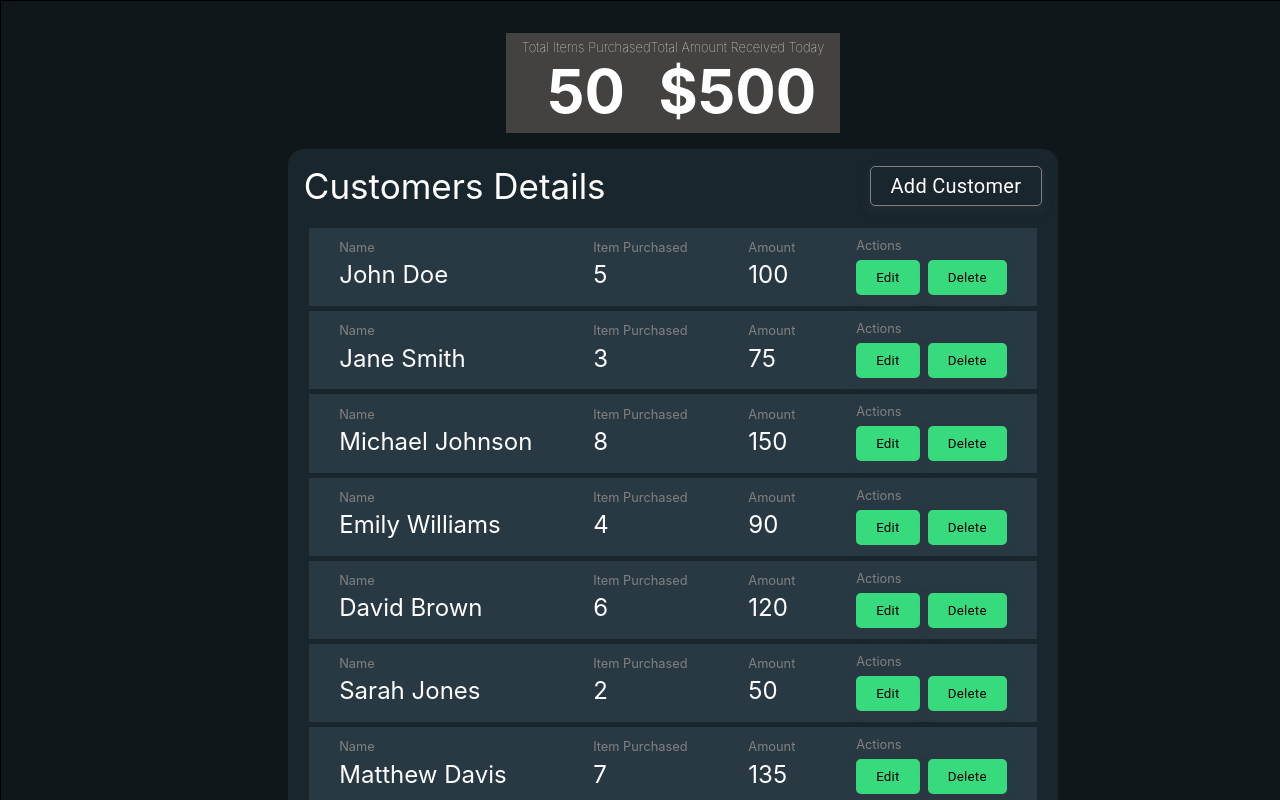
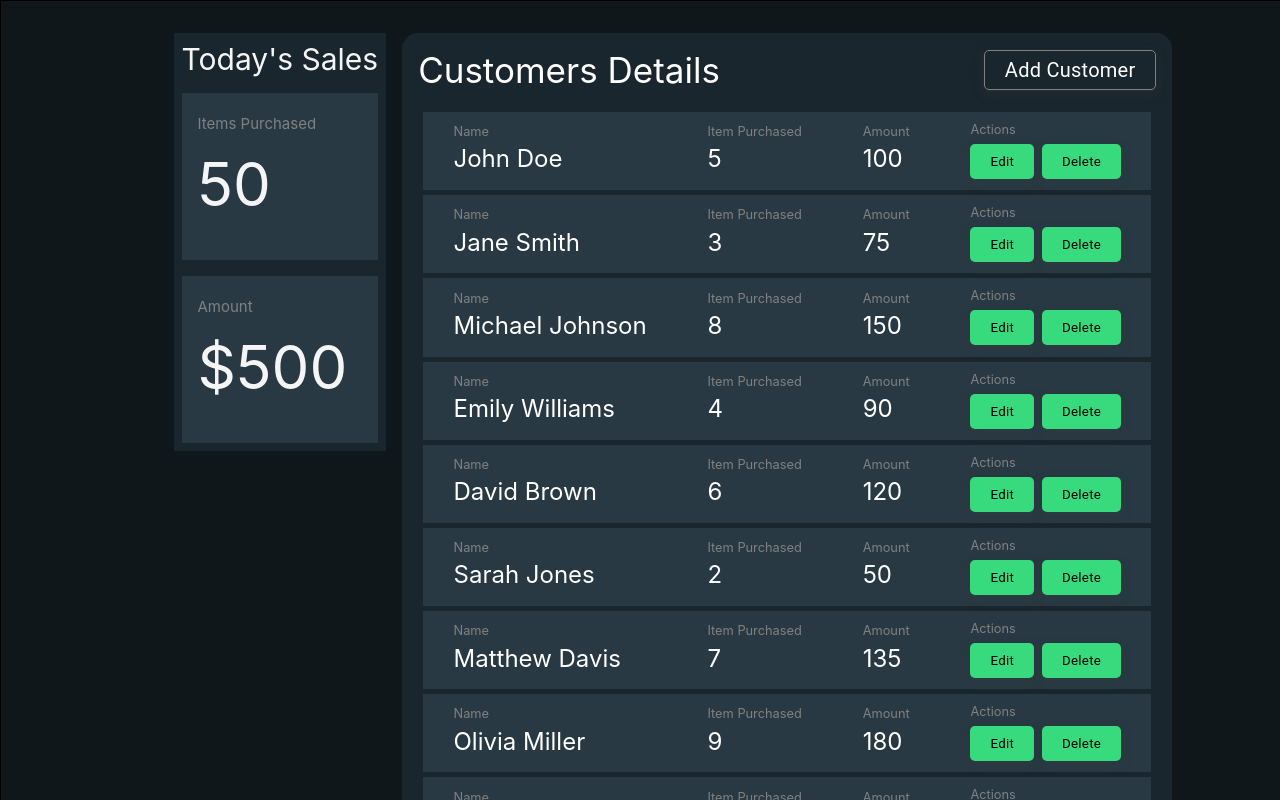
Before and after one commit to abbasmuttaqizaidi/dopplooker-shop-data, a React (Create React App) app: page / in a window 1280 px wide. Shown: the top 800 px of the page. Built offline with nearby package versions, Linux system fonts and the light colour scheme.

Commit message:
todays sale added

```diff
--- a/src/components/app-customer-list/styles.css
+++ b/src/components/app-customer-list/styles.css
@@ -7,7 +7,7 @@ td {
 }
 
 .appcustomerlist__container {
-    background-color: #1A262d;
+    background-color: var(--grid--background);
     border-radius: 1rem;
     padding: 1rem;
     display: flex;
--- a/src/components/header/index.jsx
+++ b/src/components/header/index.jsx
@@ -5,17 +5,17 @@ export const Header = () => {
         <div className="header__container">
             <div className="header__todayspurchase">
                 <div className="header__todayspurchase--container">
+                    <p className='header__todayspurchase--todayHeading'>Today's Sales</p>
                     <div class="purchase__info">
-                        <p>Total Items Purchased</p>
-                        <h2>50</h2>
+                        <p className='purchase__info--heading'>Items Purchased</p>
+                        <p className='purchase__info--value'>50</p>
                     </div>
                     <div class="purchase__info">
-                        <p>Total Amount Received Today</p>
-                        <h2>$500</h2>
+                        <p className='purchase__info--heading'>Amount</p>
+                        <p className='purchase__info--value'>$500</p>
                     </div>
                 </div>
             </div>
-
         </div>
     )
 }
--- a/src/components/header/styles.css
+++ b/src/components/header/styles.css
@@ -1,44 +1,37 @@
-/* Styling for the header__todayspurchase section */
+.header__container {
+    display: flex;
+    flex-direction: column;
+    padding: 0.5rem;
+    background-color: var(--grid--background);
+    color: whitesmoke;
+}
 
+.purchase__info {
+    line-height: 0px;
+    text-align: left;
+    margin: 0;
+    background-color: var(--grid-cards);
+    padding: 1rem;
+}
 
-.header__todayspurchase {
-    background-color: rgb(68, 66, 64);
-    height: 100px;
-    width: auto;
-    margin: 0;
-    box-sizing: border-box;
-    padding: 0px;
-    position: relative;
-    display: flex;
-    justify-content: center;
-    align-items: center;
+.purchase__info--heading {
+    font-size: 15px;
+    color: gray;
+}
+
+.purchase__info--value {
+    font-size: 60px;
 }
 
 .header__todayspurchase--container {
-    margin: 0px;
     display: flex;
-    flex-direction: row;
-    padding: 0rem 1rem;
+    flex-direction: column;
+    gap: 1rem;
+    text-align: left;
+    margin: 0;
 }
 
-.purchase__info {
-    max-width: 200px;
-    text-align: center;
-    /* Center align the content */
-    color: white;
-    /* Set text color to white */
+.header__todayspurchase--todayHeading{
+    font-size: 30px;
+    margin: 0px;
 }
-
-.purchase__info p {
-    font-weight: 100;
-    font-size: small;
-    margin: 0;
-    /* Remove default margin */
-}
-
-.purchase__info h2 {
-    font-size: 60px;
-    /* Decrease font size to fit within container */
-    margin: 0;
-    /* Remove default margin */
-}
--- a/src/components/styles.css/styles.css
+++ b/src/components/styles.css/styles.css
@@ -1,12 +1,11 @@
 :root {
     font-size: 16px;
     --primary-background: #0F171A;
-    --grid-background: #fefcfd;
     --secondary-background: #e4d7f4;
-    --text-color-high-attention: #00aadc;
     --button-backgroung: #37db7d;
     --button-text: #f88f8c;
     --grid-cards: #283943;
+    --grid--background: #1A262d
 }
 
 .shopMS__container {
@@ -15,9 +14,8 @@
     margin: 0 auto;
     background-color: var(--primary-background);
     display: flex;
-    flex-direction: column;
+    flex-direction: row;
     justify-content: center;
-    align-items: center;
     border: 1px solid black;
     gap: 1rem;
     padding: 2rem;
```
